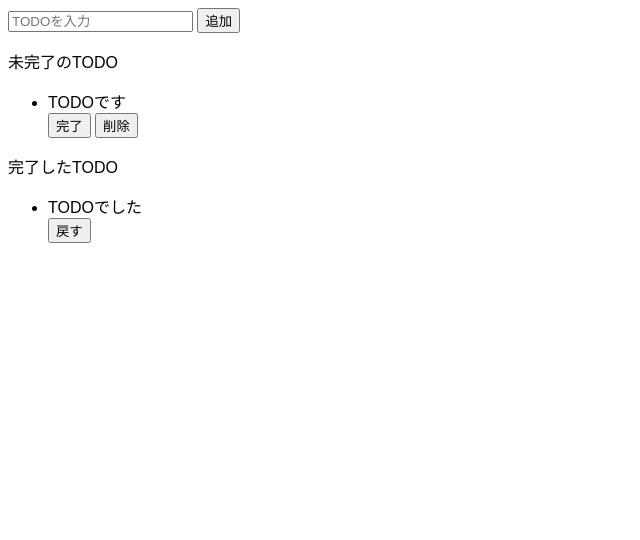
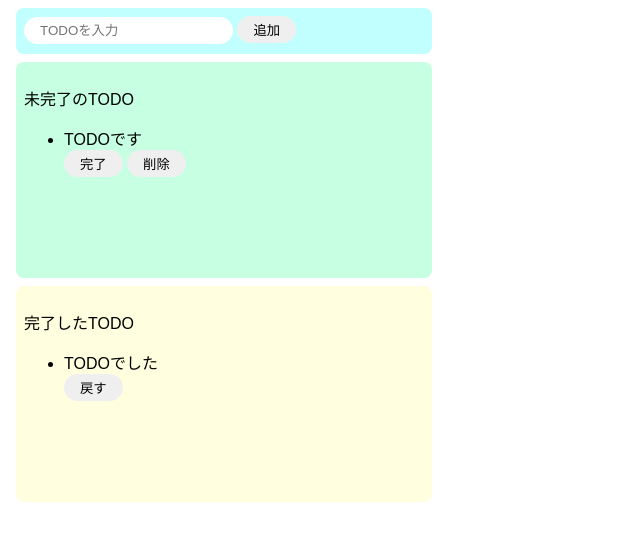
Before and after one commit to Taka-to88/TodoApp-js, a website built with Parcel: page index.html in a window 1280 px wide. Shown: the whole page, without its empty margins (0-640 px from the left). Built offline with nearby package versions, Linux system fonts and the light colour scheme.

Commit message:
CSS追加 htmlにclass属性追記、かつcssあてた

```diff
--- a/index.html
+++ b/index.html
@@ -6,11 +6,11 @@
   </head>
 
   <body>
-    <div>
+    <div class="Input-area">
       <input placeholder="TODOを入力" />
       <button>追加</button>
     </div>
-    <div>
+    <div class="imcomplete-area">
       <p>未完了のTODO</p>
       <ul>
         <div>
@@ -20,7 +20,7 @@
         </div>
       </ul>
     </div>
-    <div>
+    <div class="complete-area">
       <p>完了したTODO</p>
       <ul>
         <div>
--- a/src/styles.css
+++ b/src/styles.css
@@ -1,3 +1,49 @@
 body {
   font-family: sans-serif;
 }
+
+input {
+  border-radius: 16px;
+  border: none;
+  padding: 6px 16px;
+  outline: none;
+}
+
+button {
+  border-radius: 16px;
+  border: none;
+  padding: 4px 16px;
+}
+
+button:hover {
+  background-color: #ff7fff;
+  color: #fff;
+  cursor: pointer;
+}
+
+.Input-area {
+  background-color: #c1ffff;
+  width: 400px;
+  height: 30px;
+  padding: 8px;
+  margin: 8px;
+  border-radius: 8px;
+}
+
+.imcomplete-area {
+  background-color: #c6ffe2;
+  width: 400px;
+  min-height: 200px;
+  padding: 8px;
+  margin: 8px;
+  border-radius: 8px;
+}
+
+.complete-area {
+  background-color: #ffffe0;
+  width: 400px;
+  min-height: 200px;
+  padding: 8px;
+  margin: 8px;
+  border-radius: 8px;
+}
```
